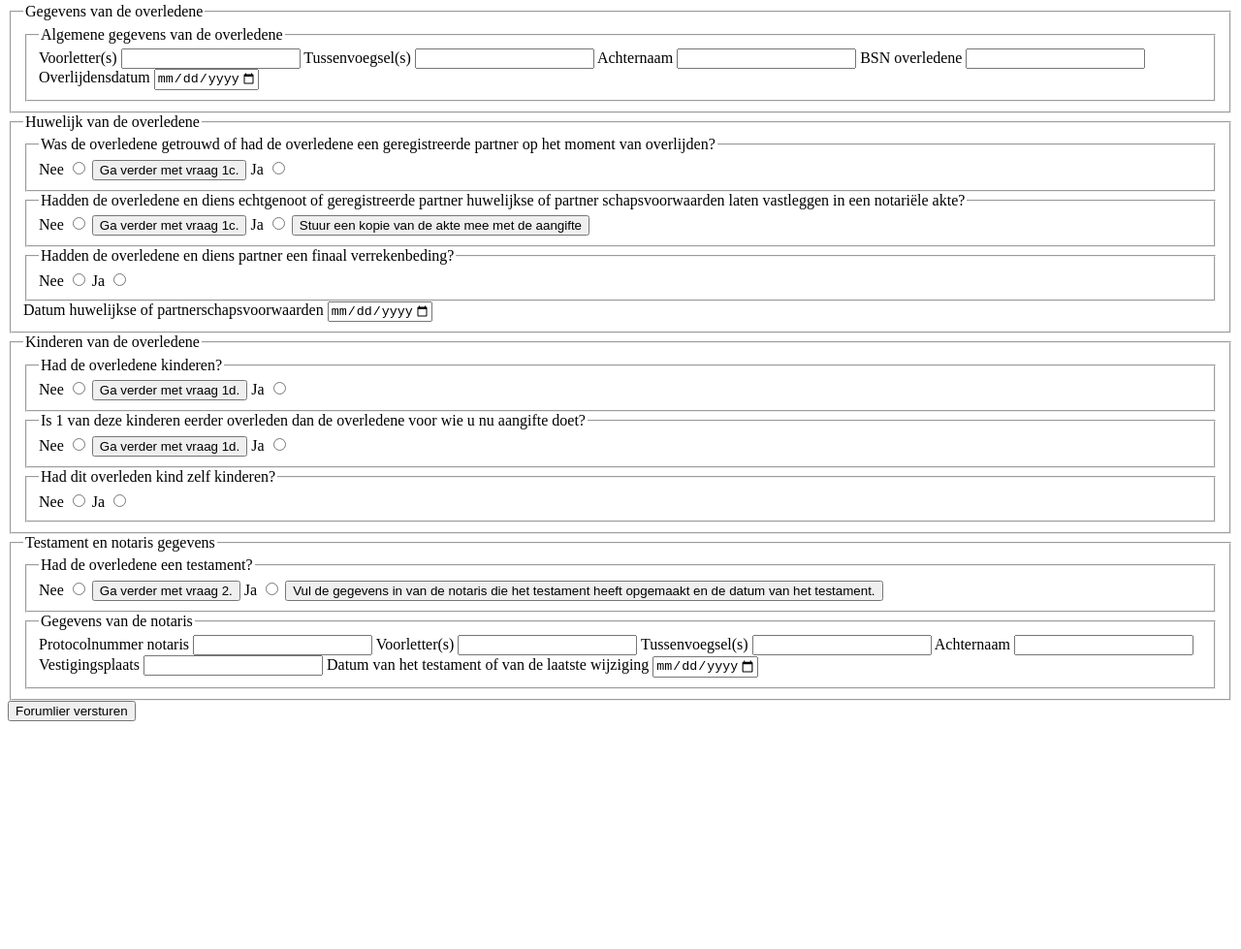
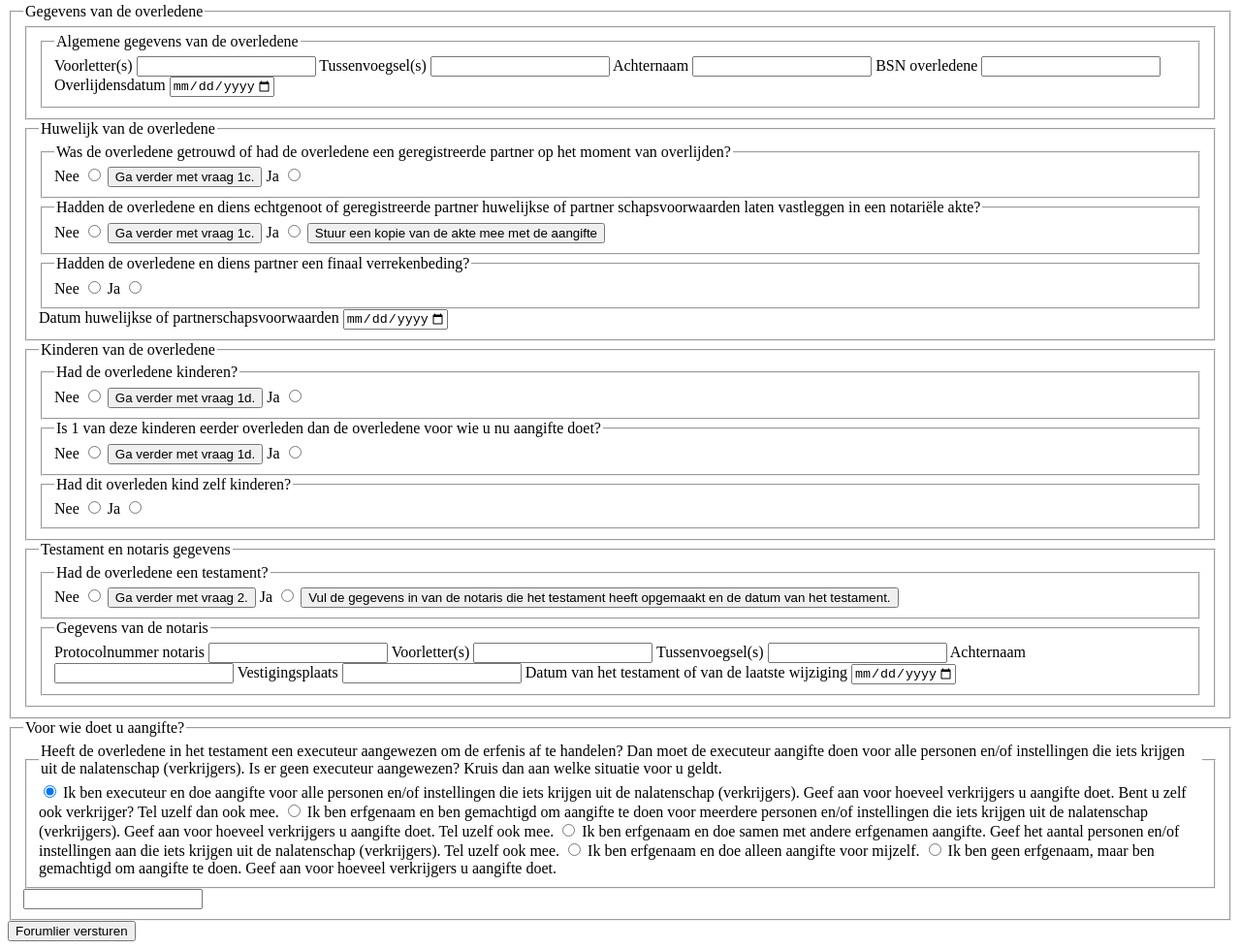
Before and after one commit to ginchanah/BrowserTechnologies, a plain HTML site: page index.html in a window 1280 px wide. Shown: the part 605-1584 px from the top of the page at 97% size. Before the commit the page ends 1357 px from the top, so only its background shows below. Drawn offline with Linux system fonts and the light colour scheme.

Commit message:
question 3 - the right label for the right input
if the radio button is checked then the number input is labelled by that input field

```diff
--- a/index.html
+++ b/index.html
@@ -57,8 +57,10 @@
             </nav>
         </aside>
         <form action="" method="post">
-            <fieldset id="section1a">
+            <fieldset id="section-one">
                 <legend>Gegevens van de overledene</legend>
+
+                <fieldset id="section-one-a">
                     <fieldset id="question-one">
                         <legend>Algemene gegevens van de overledene</legend>
 
@@ -79,7 +81,7 @@
                     </fieldset>
                 </fieldset>
 
-            <fieldset id="section1b">
+                <fieldset id="section-one-b">
                     <legend>Huwelijk van de overledene</legend>
                     <fieldset id="question-two" class="question skip-questions">
                         <legend>Was de overledene getrouwd of had de overledene een geregistreerde partner op het moment van overlijden?</legend>
@@ -120,7 +122,7 @@
                 </fieldset>
 
 
-            <fieldset id="section1c">
+                <fieldset id="section-one-c">
                     <legend>Kinderen van de overledene</legend>
                     <fieldset id="question-six" class="question skip-questions">
                         <legend>Had de overledene kinderen?</legend>
@@ -153,7 +155,7 @@
                     </fieldset>
                 </fieldset>
 
-            <fieldset id="section1d">
+                <fieldset id="section-one-d">
                     <legend>Testament en notaris gegevens</legend>
                     <fieldset id="question-nine" class="question skip-questions">
                         <legend>Had de overledene een testament?</legend>
@@ -179,13 +181,48 @@
                         <input type="text" id="last-name-notary">
 
                         <label for="location">Vestigingsplaats</label>
-                    <input type="text" id="location" name="location">
+                        <input type="text" id="location-notary">
 
                         <label for="date-will">Datum van het testament of van de laatste wijziging</label>
                         <input type="date" max="2026-02-16" id="date-will">
                     </fieldset>
                 </fieldset>
+            </fieldset>
 
+
+            <fieldset id="section-three">
+                <legend>Voor wie doet u aangifte?</legend>
+                <fieldset id="section-three-a">
+                    <legend>Heeft de overledene in het testament een executeur aangewezen om de erfenis af te handelen?
+Dan moet de executeur aangifte doen voor alle personen en/of instellingen die iets krijgen uit de nalatenschap (verkrijgers). Is er geen executeur aangewezen? Kruis dan aan welke situatie voor u geldt.</legend>
+
+                    <input type="radio" id="executor" name="executor" checked/>
+                    <label for="executor">Ik ben executeur en doe aangifte voor alle personen en/of instellingen die
+iets krijgen uit de nalatenschap (verkrijgers). Geef aan voor hoeveel verkrijgers u
+aangifte doet. Bent u zelf ook verkrijger? Tel uzelf dan ook mee.</label>
+
+                    <input type="radio" id="erfgenaam-gemachtigd" name="executor"/>
+                    <label for="erfgenaam-gemachtigd">Ik ben erfgenaam en ben gemachtigd om aangifte te doen voor meerdere
+personen en/of instellingen die iets krijgen uit de nalatenschap (verkrijgers).
+Geef aan voor hoeveel verkrijgers u aangifte doet. Tel uzelf ook mee.</label>
+
+                    <input type="radio" id="erfgenaam-samen" name="executor"/>
+                    <label for="erfgenaam-samen">Ik ben erfgenaam en doe samen met andere erfgenamen aangifte.
+Geef het aantal personen en/of instellingen aan die iets krijgen uit de nalatenschap
+(verkrijgers). Tel uzelf ook mee.</label>
+
+                    <input type="radio" id="erfgenaam-alleen" name="executor"/>
+                    <label for="erfgenaam-alleen">Ik ben erfgenaam en doe alleen aangifte voor mijzelf.</label>
+
+                    <input type="radio" id="geen-erfgenaam" name="executor"/>
+                    <label for="geen-erfgenaam">Ik ben geen erfgenaam, maar ben gemachtigd om aangifte te doen.
+Geef aan voor hoeveel verkrijgers u aangifte doet.</label>
+
+                </fieldset>
+
+                <input type="number" aria-labelledby="executor-checked" id="number-receivers">
+
+            </fieldset>
 
 
             <button type="submit">Forumlier versturen</button>
--- a/index.js
+++ b/index.js
@@ -2,3 +2,30 @@
 
 
 // if !display: none; then make question required
+
+
+
+
+// section 3
+// remove all classes from the inputs and then add the class that corresponds to the aria-labelledby attribute to only the checked input
+const checkedExecutorInput = document.querySelectorAll("#section-three-a input")
+
+function checkExecutorInput() {
+    console.log("function called")
+    checkedExecutorInput.forEach((input) => {
+        input.classList.remove("executor-checked")
+
+        if (input.checked) {
+            input.classList.add("executor-checked")
+
+        }
+    })
+}
+
+//initial check
+checkExecutorInput()
+
+//check on changed input
+checkedExecutorInput.forEach((input) => {
+    input.addEventListener("click", checkExecutorInput)
+})
```
Also changed, not shown: 1 other file. Lines whose indentation alone changed are shown as unchanged.
